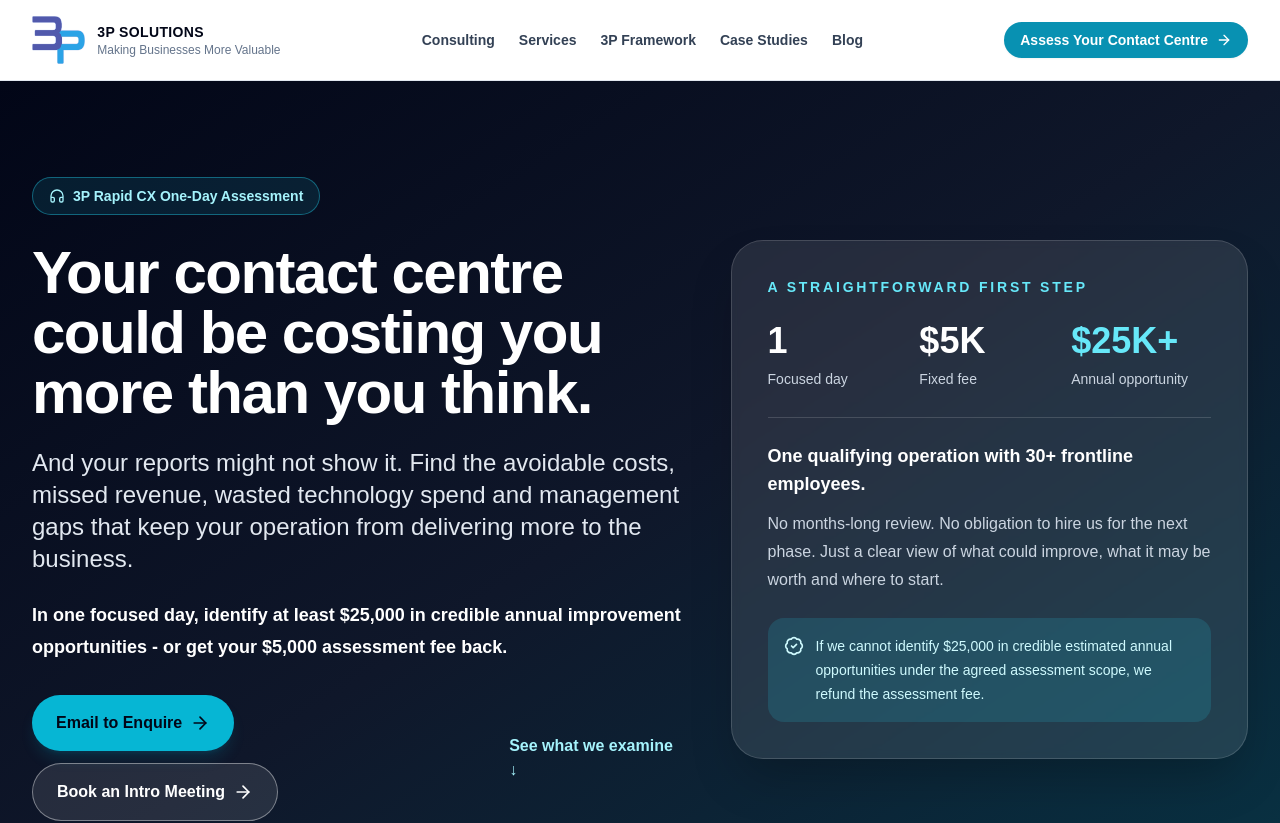
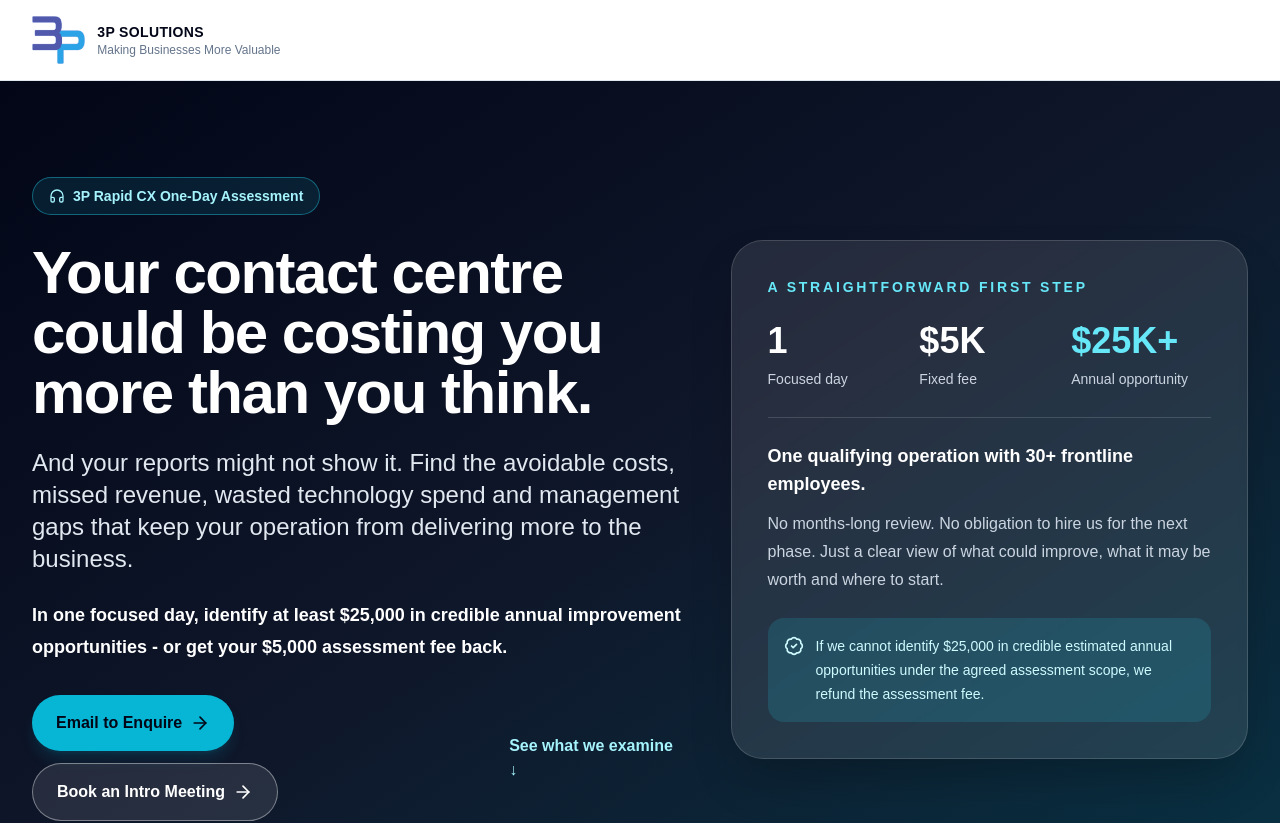
Before and after one commit to brent-prog/3pwebsite, a Next.js app: page /rapid-cx-one-day-assessment in a window 1280 px wide. Shown: the top 823 px of the page. Built offline with nearby package versions, Linux system fonts and the light colour scheme.

Commit message:
Use minimal brand-only header on Rapid CX landing page

```diff
--- a/app/rapid-cx-one-day-assessment/page.tsx
+++ b/app/rapid-cx-one-day-assessment/page.tsx
@@ -1,5 +1,5 @@
 import type { Metadata } from "next";
-import SiteHeader from "../components/SiteHeader";
+import Image from "next/image";
 import {
   ArrowRight, CheckCircle2, Headphones, Users, MonitorCog, Target, TrendingUp,
   ClipboardCheck, Building2, Layers3, BriefcaseBusiness, Clock3, BadgeCheck,
@@ -60,7 +60,17 @@ function Cta({ secondary = false, centered = false }: { secondary?: boolean; cen
 export default function ContactCentrePerformanceAssessment() {
   return (
     <main className="min-h-screen bg-white text-slate-950">
-      <SiteHeader />
+      <header className="border-b border-slate-200 bg-white">
+        <div className="mx-auto flex max-w-7xl items-center px-5 py-4 lg:px-8">
+          <a href="/" className="flex items-center gap-3" aria-label="3P Solutions home">
+            <Image src="/3p-logo.png" alt="3P Solutions logo" width={56} height={56} className="h-12 w-auto" priority />
+            <div>
+              <p className="text-sm font-black tracking-wide text-slate-950">3P SOLUTIONS</p>
+              <p className="text-xs text-slate-500">Making Businesses More Valuable</p>
+            </div>
+          </a>
+        </div>
+      </header>
 
       <section className="relative overflow-hidden bg-slate-950 text-white">
         <div className="absolute inset-0 bg-gradient-to-br from-slate-950 via-slate-900 to-cyan-950" />
```
